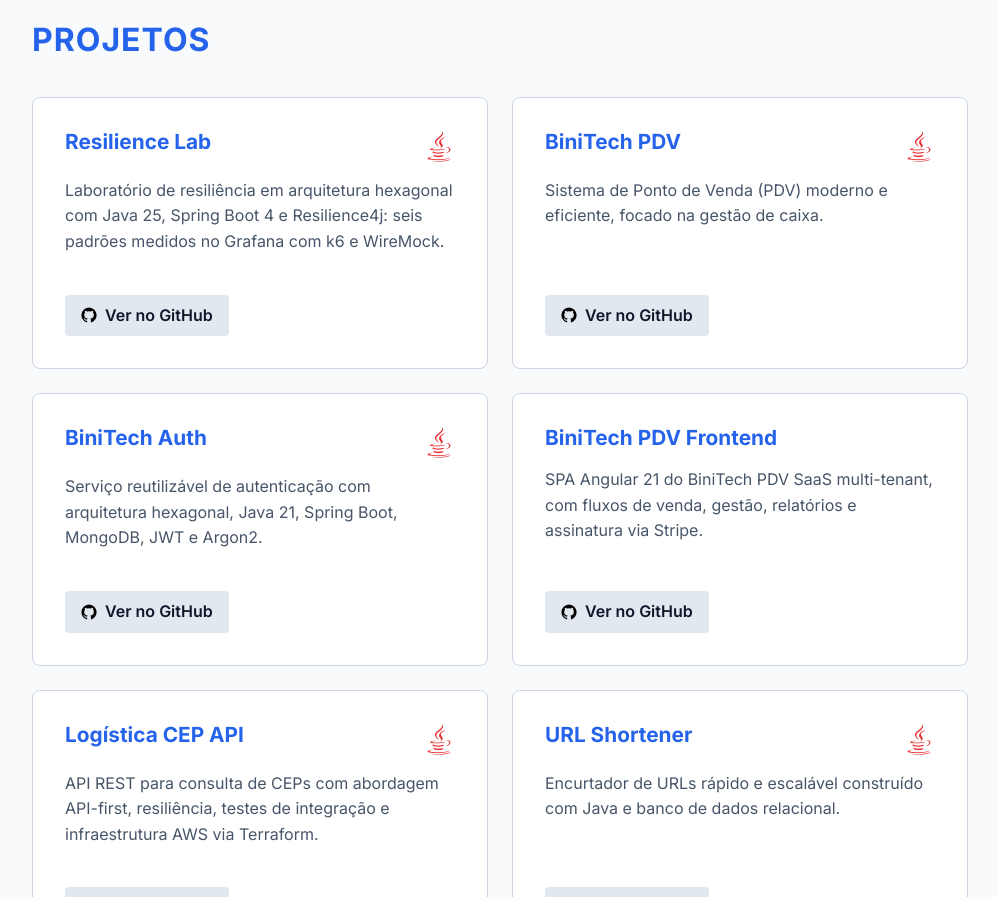
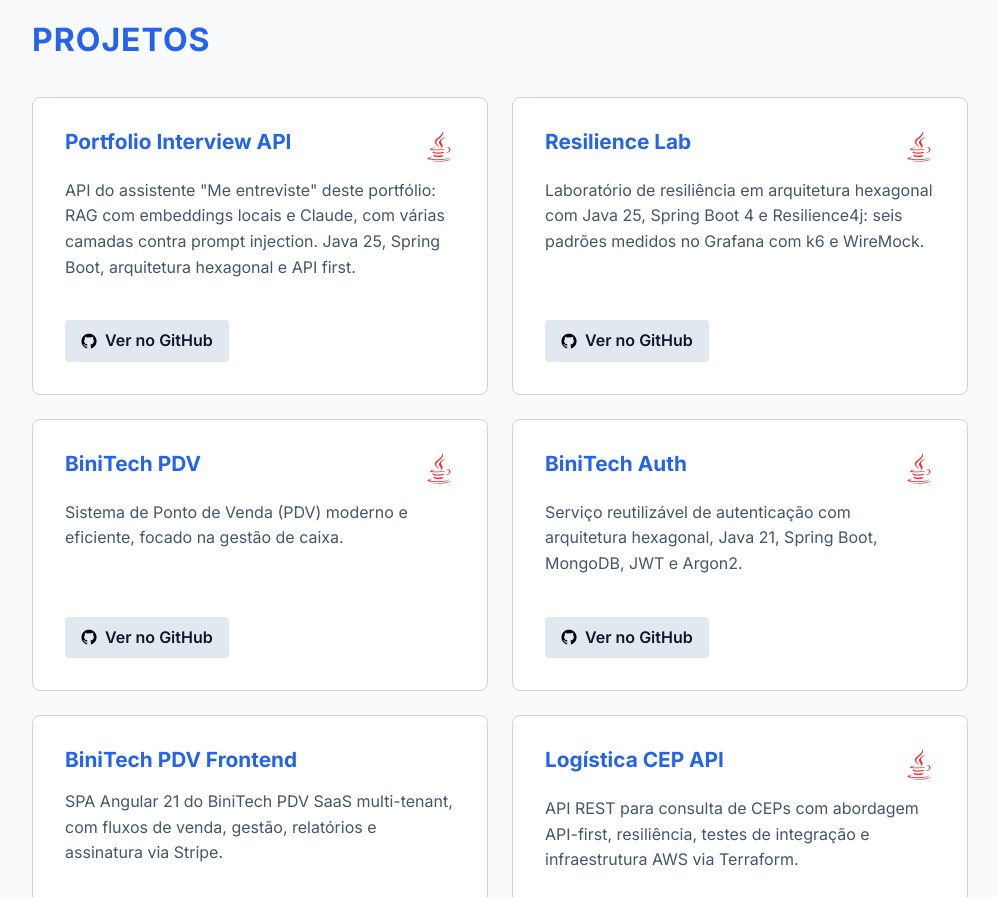
Before and after one commit to niicsz/portfolio-v2, an Angular app: page / in a window 1280 px wide. Shown: the part 2680-3577 px from the top of the page, without its empty margins (140-1139 px from the left). Built offline with nearby package versions, Linux system fonts and the light colour scheme.

Commit message:
feat: add portfolio interview api to projects

```diff
--- a/src/app/app.component.ts
+++ b/src/app/app.component.ts
@@ -80,7 +80,8 @@ export class AppComponent implements OnInit {
   ];
 
   projetos: { id: string; url: string; icon: string; inDevelopment?: boolean }[] = [
-    { id: 'resilience-lab', url: 'https://github.com/niicsz/resilience-lab-hexagonal', icon: 'devicon-java-plain colored' },
+    { id: 'interview-api', url: 'https://github.com/niicsz/portfolio-interview-api', icon: 'devicon-java-plain colored' },
+    { id: 'resilience-lab', url:'https://github.com/niicsz/resilience-lab-hexagonal', icon: 'devicon-java-plain colored' },
     { id: 'binitech-pdv', url: 'https://github.com/niicsz/BiniTech-PDV', icon: 'devicon-java-plain colored' },
     { id: 'binitech-auth', url: 'https://github.com/niicsz/BiniTech-Auth', icon: 'devicon-java-plain colored' },
     { id: 'binitech-pdv-frontend', url: 'https://github.com/niicsz/BiniTech-PDV-frontend', icon: 'devicon-angular-plain colored' },
--- a/src/app/i18n/translations.ts
+++ b/src/app/i18n/translations.ts
@@ -134,6 +134,11 @@ const PT: Translations = {
     inDevelopment: 'Em desenvolvimento',
     viewOnGitHub: 'Ver no GitHub',
     items: {
+      'interview-api': {
+        name: 'Portfolio Interview API',
+        description:
+          'API do assistente "Me entreviste" deste portfólio: RAG com embeddings locais e Claude, com várias camadas contra prompt injection. Java 25, Spring Boot, arquitetura hexagonal e API first.'
+      },
       'resilience-lab': {
         name: 'Resilience Lab',
         description:
@@ -269,6 +274,11 @@ const EN: Translations = {
     inDevelopment: 'In development',
     viewOnGitHub: 'View on GitHub',
     items: {
+      'interview-api': {
+        name: 'Portfolio Interview API',
+        description:
+          "API behind this portfolio's 'Interview me' assistant: RAG with local embeddings and Claude, with layered prompt injection defenses. Java 25, Spring Boot, hexagonal architecture and API first."
+      },
       'resilience-lab': {
         name: 'Resilience Lab',
         description:
```
